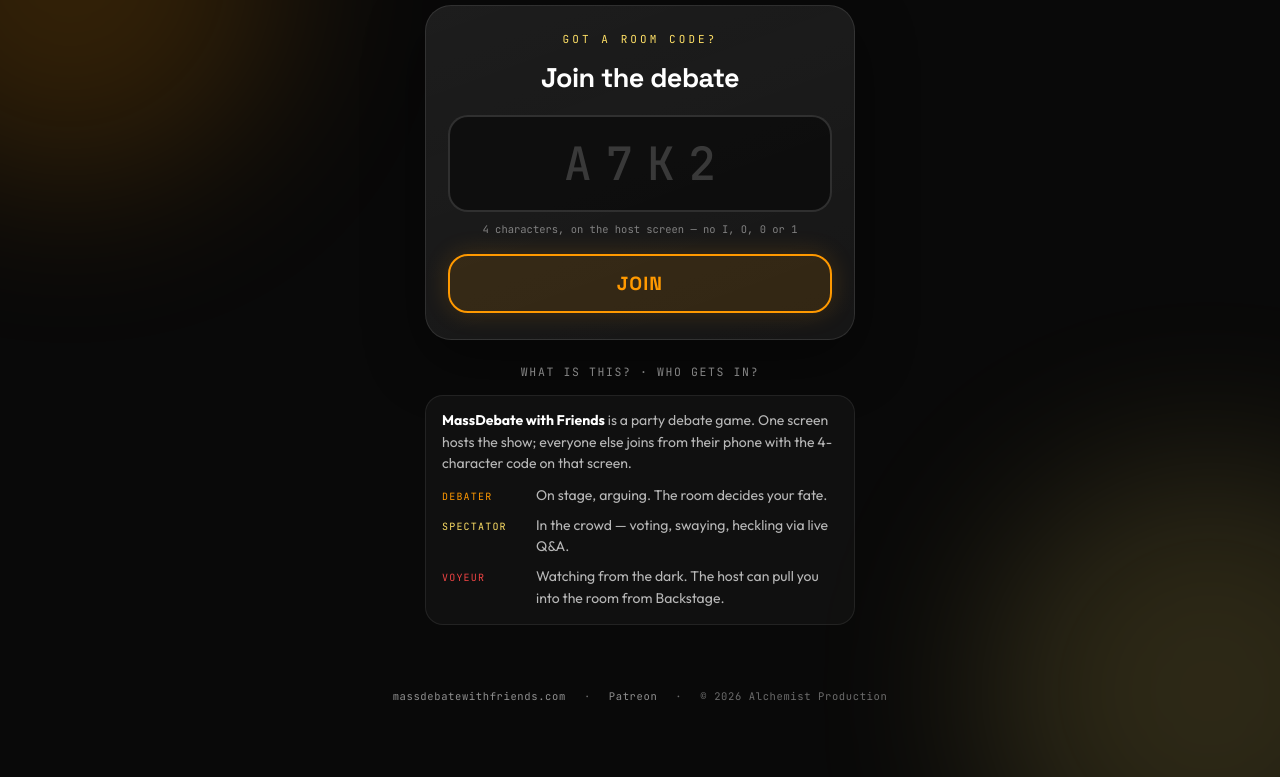
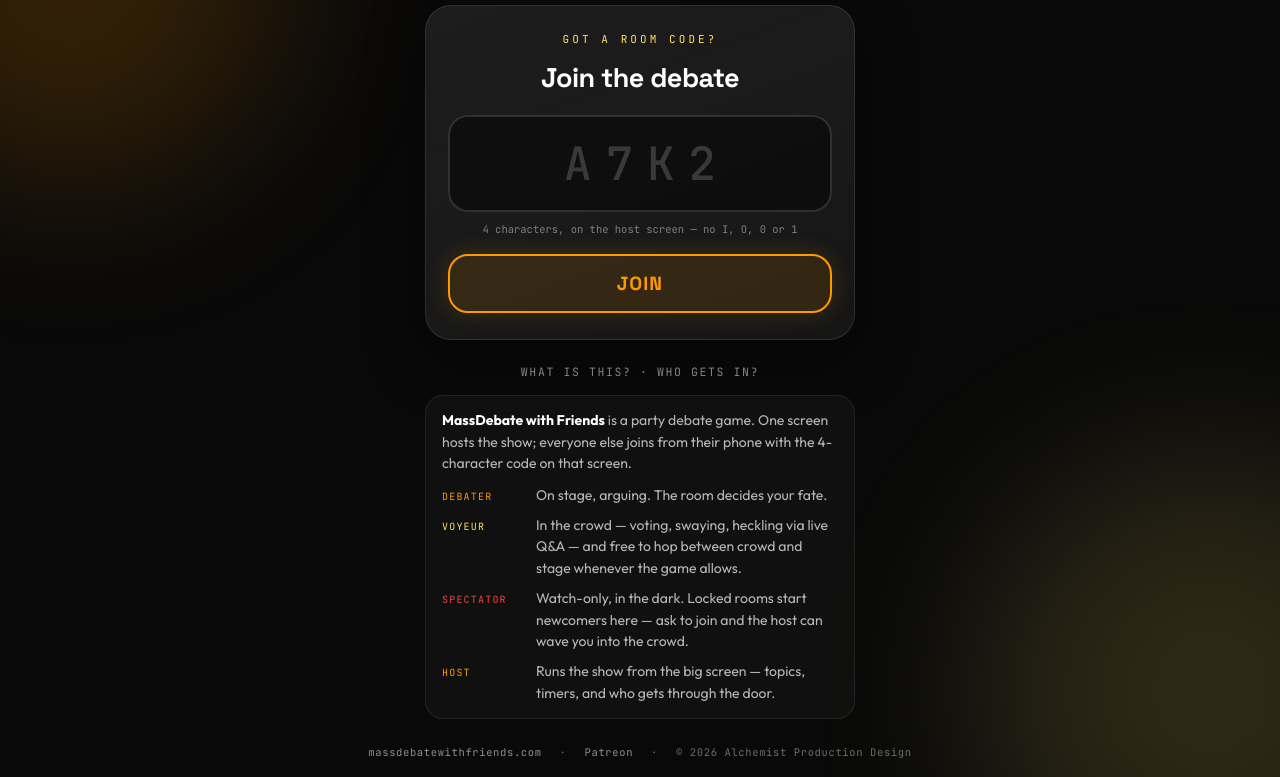
Before and after one commit to massdebatewithfriends/mdwf-join, a plain HTML site: page 404.html in a window 1280 px wide. Both pictures are taken after a click on the heading "WHAT IS THIS? · WHO GETS IN?". Shown: the part 79-856 px from the top of the page. Before the commit the page ends 800 px from the top, so only its background shows below. Drawn offline with Linux system fonts and the light colour scheme.

Commit message:
Add files via upload

```diff
--- a/404.html
+++ b/404.html
@@ -156,12 +156,12 @@
       <div id="pwBlock">
         <label id="pwLabel" for="pw">This room has a password</label>
         <input id="pw" type="password" placeholder="Ask the host" autocomplete="off" aria-label="Room password">
-        <div class="voyeurNote">No password? You can still slip in as a <b>Voyeur</b> — the watch-only
-        seat. Ask the host to wave you in from Backstage if you want a real chair.</div>
+        <div class="voyeurNote">No password? Join anyway — you slip in the back door as a <b>Spectator</b>:
+        watch-only, in the dark. Ask to join from your phone and the host can wave you into the crowd.</div>
       </div>
 
       <button class="btn" id="joinBtn" type="button">Join</button>
-      <button class="btn-ghost" id="voyeurBtn" type="button" style="display:none">No password — sneak in as a Voyeur →</button>
+      <button class="btn-ghost" id="voyeurBtn" type="button" style="display:none">No password — slip in the back door →</button>
 
       <div id="status" role="alert"></div>
 
@@ -182,8 +182,9 @@
         else joins from their phone with the 4-character code on that screen.
         <div class="rolegrid">
           <div class="role"><i>Debater</i><span>On stage, arguing. The room decides your fate.</span></div>
-          <div class="role"><i>Spectator</i><span>In the crowd — voting, swaying, heckling via live Q&amp;A.</span></div>
-          <div class="role"><i>Voyeur</i><span>Watching from the dark. The host can pull you into the room from Backstage.</span></div>
+          <div class="role"><i>Voyeur</i><span>In the crowd — voting, swaying, heckling via live Q&amp;A — and free to hop between crowd and stage whenever the game allows.</span></div>
+          <div class="role"><i>Spectator</i><span>Watch-only, in the dark. Locked rooms start newcomers here — ask to join and the host can wave you into the crowd.</span></div>
+          <div class="role"><i>Host</i><span>Runs the show from the big screen — topics, timers, and who gets through the door.</span></div>
         </div>
       </div>
     </details>
@@ -194,7 +195,7 @@
     <span>·</span>
     <a id="patreonFoot" href="https://www.patreon.com/MassDebateWithFriends">Patreon</a>
     <span>·</span>
-    <span>© 2026 Alchemist Production</span>
+    <span>© 2026 Alchemist Production Design</span>
   </footer>
 
 <script>
@@ -206,7 +207,7 @@
           Leave "" until the Worker is deployed — the page then runs in
           closed-alpha mode (QR/bridge links still work).               */
   var CFG = {
-    API: "",
+    API: "https://api.mdwf.app",
     CLIENT_PATH: "/client",
     MAIN_SITE: "https://www.massdebatewithfriends.com",
     PATREON: "https://www.patreon.com/MassDebateWithFriends"
```
Also changed, not shown: index.html (+7 -6 lines).
